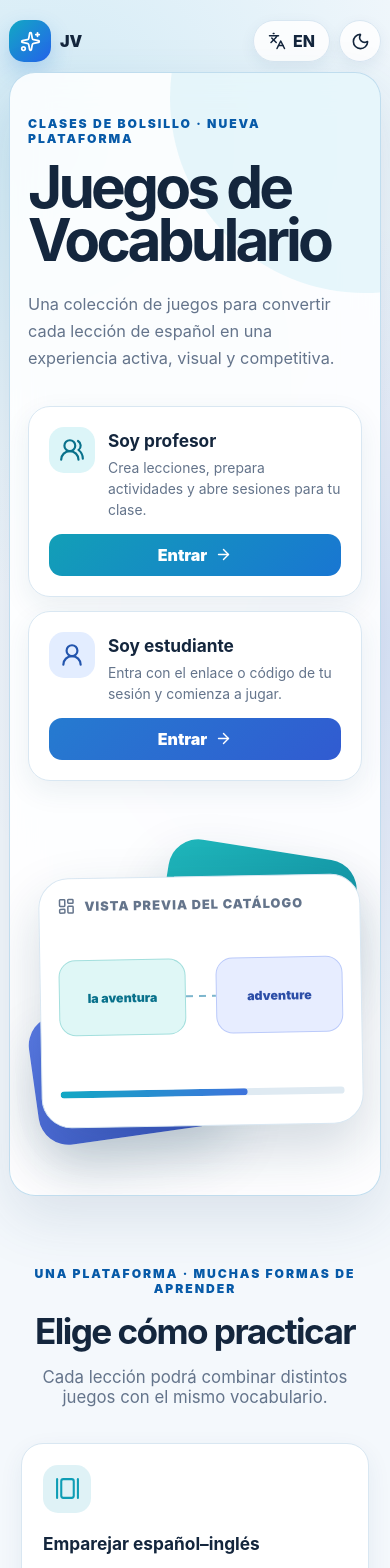
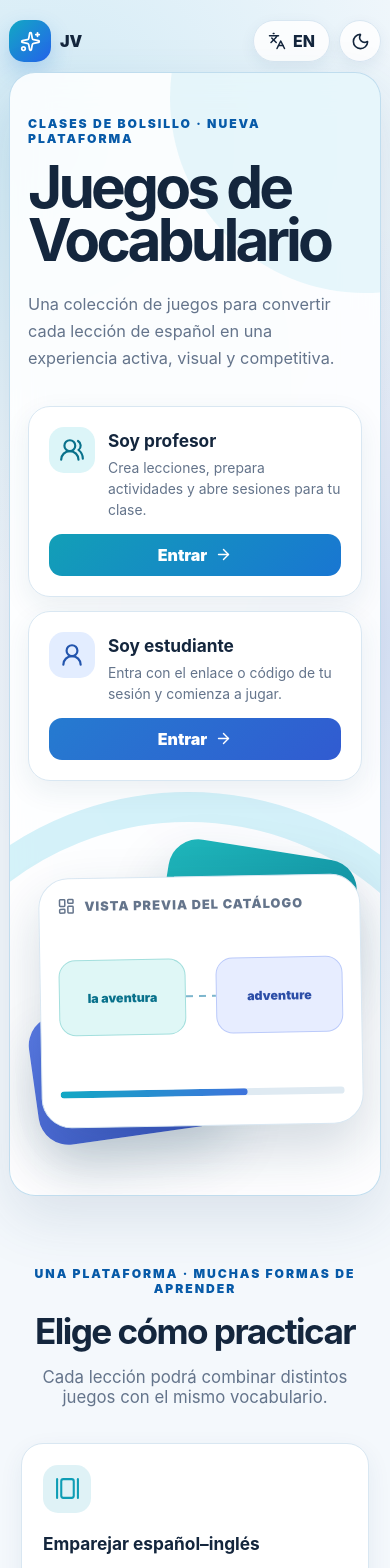
Before and after one commit to migueliglesiascc-create/vocabulario-juegos-miguel-iglesias, a React (Vite) app: page / in a window 390 px wide. Shown: the top 1568 px of the page. Built offline with nearby package versions, Linux system fonts and the light colour scheme.

Commit message:
Add translucent hero background ring

```diff
--- a/src/styles.css
+++ b/src/styles.css
@@ -49,6 +49,8 @@ button:focus-visible, a:focus-visible { outline: 3px solid rgba(14, 165, 233, .3
 
 .hero { position: relative; display: grid; grid-template-columns: minmax(0, 1.05fr) minmax(370px, .95fr); gap: clamp(40px, 7vw, 92px); align-items: center; min-height: 610px; padding: 72px clamp(30px, 6vw, 76px); overflow: hidden; border: 1px solid rgba(158, 201, 229, .63); border-radius: 34px; background: var(--surface); box-shadow: var(--shadow); backdrop-filter: blur(18px); }
 .hero::before { content: ""; position: absolute; width: 390px; height: 390px; border-radius: 50%; right: -180px; top: -170px; background: rgba(41, 174, 211, .1); }
+.hero::after { content: ""; position: absolute; z-index: 0; width: clamp(560px, 72vw, 920px); aspect-ratio: 1; left: 48%; bottom: -78%; border: clamp(30px, 3.2vw, 48px) solid rgba(48, 190, 225, .2); border-radius: 50%; transform: translateX(-50%); pointer-events: none; }
+:root[data-theme="dark"] .hero::after { border-color: rgba(77, 199, 230, .17); }
 .hero-copy { position: relative; z-index: 1; }
 .eyebrow { margin: 0 0 14px; color: var(--blue-dark); font-size: .76rem; font-weight: 900; letter-spacing: .16em; }
 h1 { max-width: 700px; margin: 0; font-size: clamp(3.2rem, 6.2vw, 6rem); line-height: .91; letter-spacing: -.065em; }
@@ -63,7 +65,7 @@ h1 { max-width: 700px; margin: 0; font-size: clamp(3.2rem, 6.2vw, 6rem); line-he
 .entry-link { grid-column: 1 / -1; display: inline-flex; width: 100%; align-items: center; justify-content: center; gap: 8px; align-self: end; border: 0; border-radius: 13px; padding: 11px 16px; color: #fff; background: linear-gradient(135deg, #129fb7, #1976d2); font-weight: 900; cursor: pointer; }
 .student-card .entry-link { background: linear-gradient(135deg, #257bd0, #315bd1); }
 
-.hero-visual { position: relative; min-height: 440px; }
+.hero-visual { position: relative; z-index: 1; min-height: 440px; }
 .visual-card { position: absolute; border-radius: 30px; box-shadow: 0 25px 55px rgba(15, 54, 91, .18); }
 .card-back-one, .card-back-two { display: grid; width: 250px; height: 160px; place-items: center; color: #fff; font-size: 2rem; font-weight: 900; }
 .card-back-one { right: 10px; top: 28px; transform: rotate(9deg); background: linear-gradient(135deg, #1fb7bb, #0f879d); }
@@ -94,6 +96,7 @@ footer { padding: 27px 12px 10px; border-top: 1px solid var(--line); color: var(
 
 @media (max-width: 900px) {
   .hero { grid-template-columns: 1fr; min-height: auto; padding: 62px 40px; }
+  .hero::after { width: 760px; bottom: -47%; }
   .hero-visual { min-height: 390px; width: min(520px, 100%); margin: 0 auto; }
   .module-grid { grid-template-columns: repeat(2, 1fr); }
 }
@@ -101,6 +104,7 @@ footer { padding: 27px 12px 10px; border-top: 1px solid var(--line); color: var(
 @media (max-width: 600px) {
   .site-shell { width: min(100% - 18px, 520px); padding-top: 10px; }
   .hero { padding: 43px 18px 34px; border-radius: 26px; }
+  .hero::after { width: 590px; bottom: -22%; border-width: 30px; }
   h1 { font-size: clamp(3rem, 15vw, 4.6rem); }
   .entry-grid, .module-grid { grid-template-columns: 1fr; }
   .entry-card { min-height: 170px; }
```
